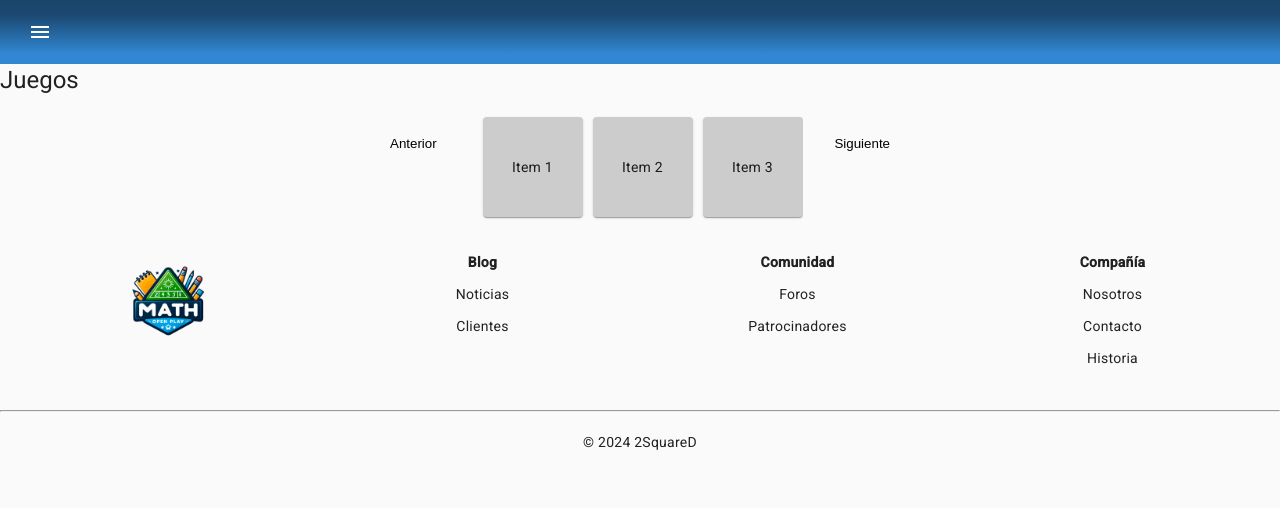
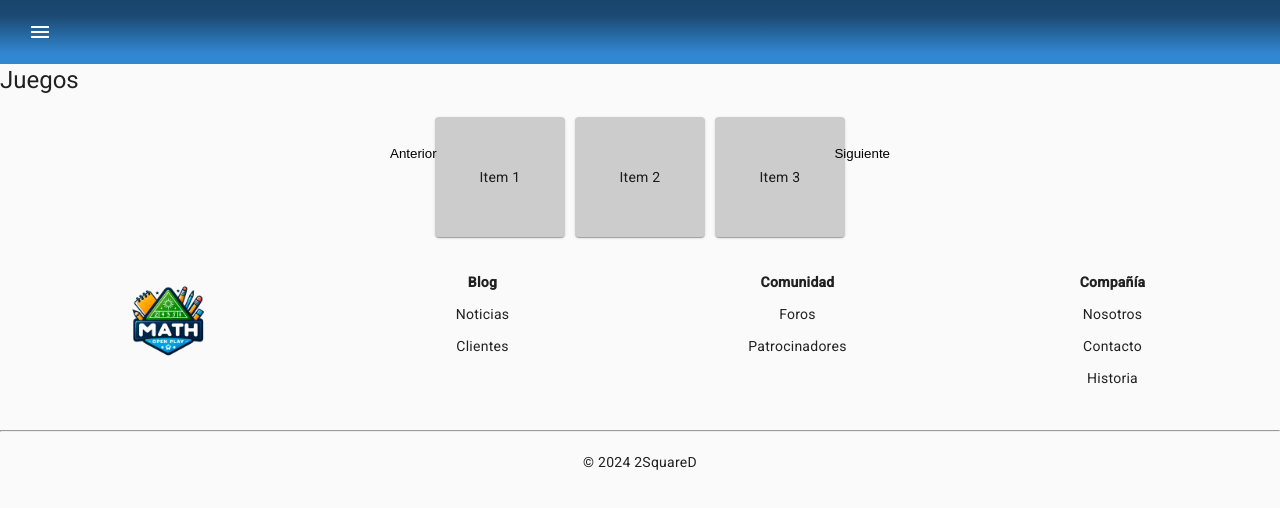
Before and after one commit to OpenSourceWX52-2024/upc-pre-202401--si729-WX52-2SquareD-FrontEnd, an Angular app: page /home/1 in a window 1280 px wide. Shown: the top 508 px of the page. Built offline with nearby package versions, Linux system fonts and the light colour scheme.

Commit message:
fix: carrousel

```diff
--- a/src/app/public/pages/home-view/home-view.component.css
+++ b/src/app/public/pages/home-view/home-view.component.css
@@ -3,7 +3,7 @@
 }
 .carousel {
   overflow: hidden;
-  width: 325px; /* Ancho del carrusel, ajusta según necesites */
+  width: 420px; /* Ancho del carrusel, ajusta según necesites */
   margin: auto;
   position: relative;
 }
@@ -15,8 +15,8 @@
 
 .item {
   flex: 0 0 auto;
-  width: 100px; /* Ancho de cada elemento, ajusta según necesites */
-  height: 100px; /* Altura de cada elemento, ajusta según necesites */
+  width: 130px; /* Ancho de cada elemento, ajusta según necesites */
+  height: 120px; /* Altura de cada elemento, ajusta según necesites */
   margin: 5px;
   background-color: #ccc; /* Color de fondo de los elementos */
   display: flex;
--- a/src/app/public/pages/home-view/home-view.component.html
+++ b/src/app/public/pages/home-view/home-view.component.html
@@ -1,8 +1,7 @@
 <section class="section-game">
   <h1>Juegos</h1>
   <div class="carousel">
-
-    <div class="items-container" [style.margin-left.px]="-currentIndex * 115">
+    <div class="items-container" [style.margin-left.px]="-currentIndex * 140">
       @for(item of items; track item){
         <mat-card class="item">
           <mat-card-content>
```
